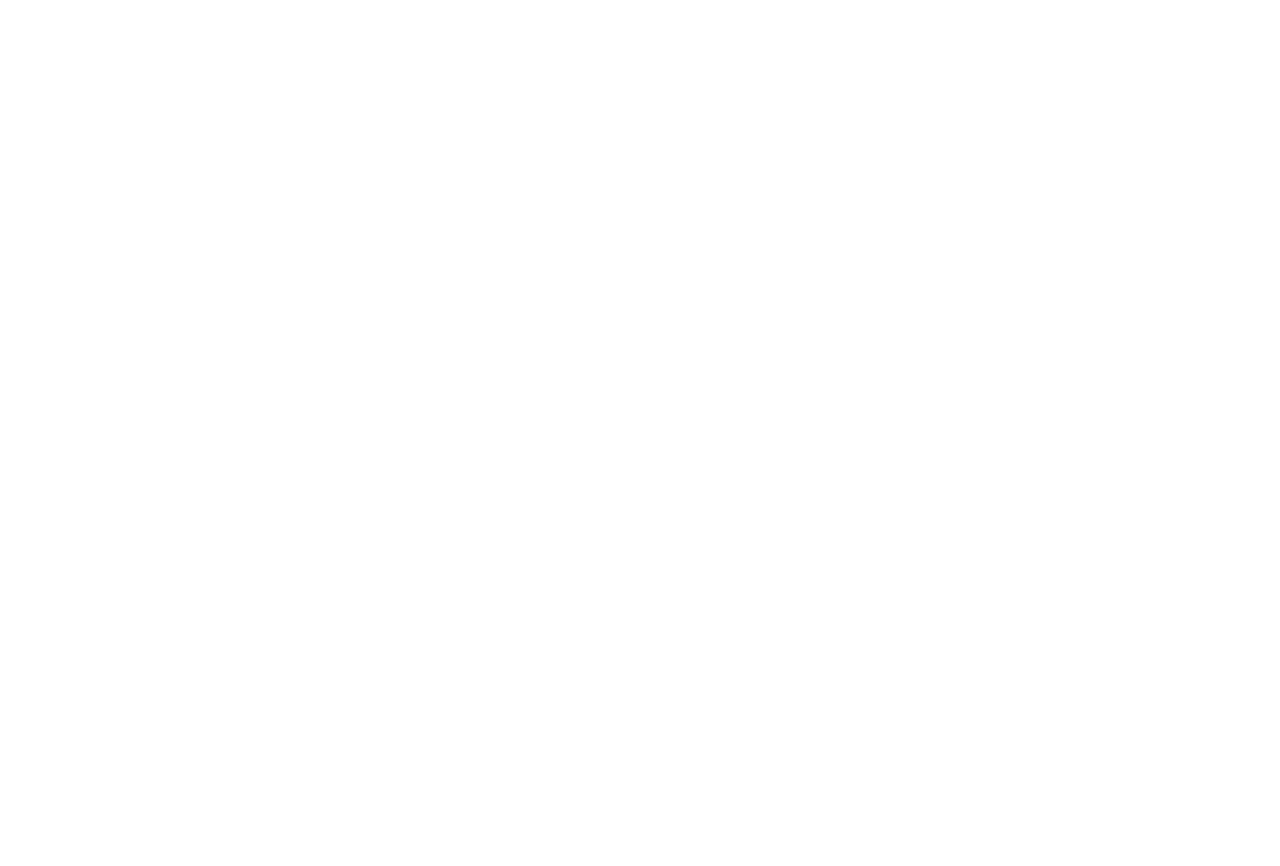
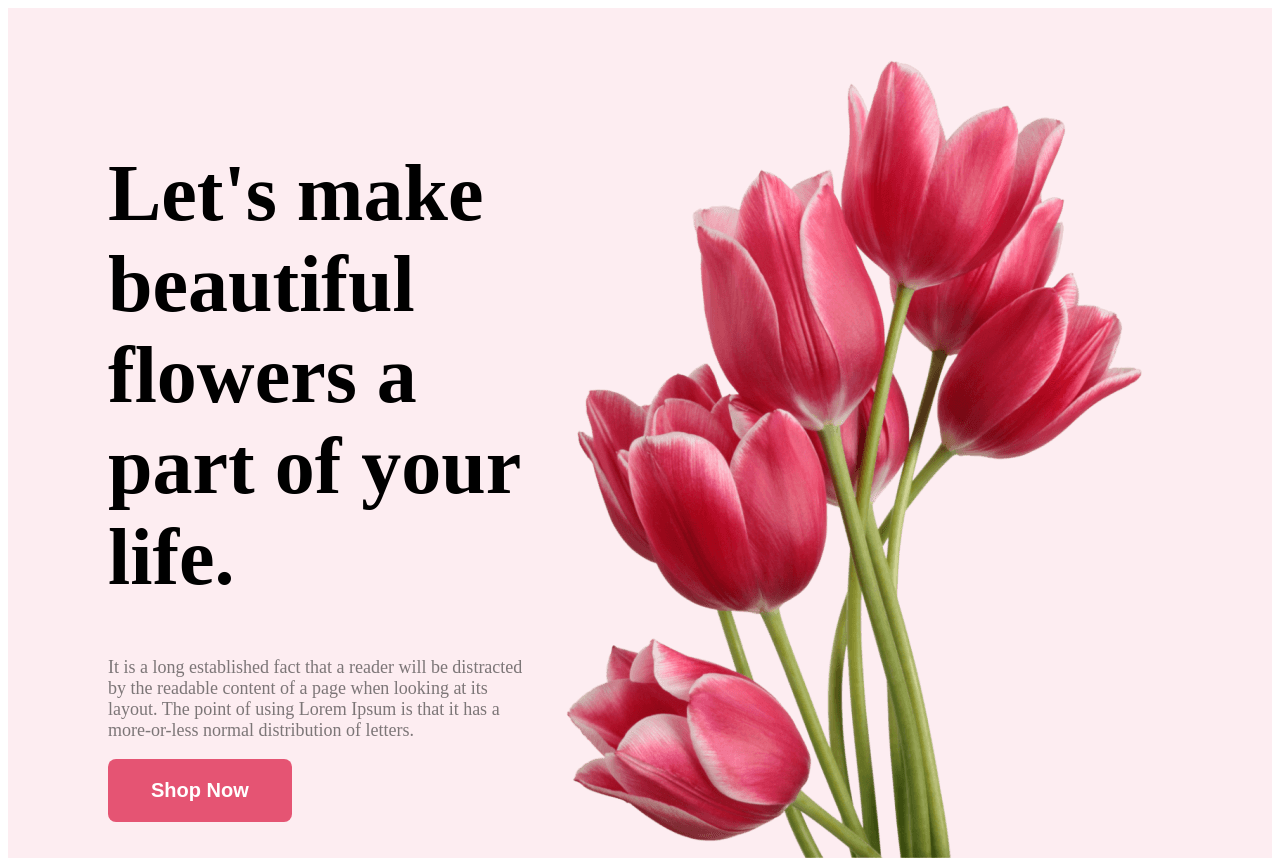
Before and after one commit to Salim-3/flower-shop-assignment, a plain HTML site: page index.html in a window 1280 px wide. Before the commit the page ends 800 px from the top, so only its background shows below. Drawn offline with Linux system fonts and the light colour scheme.

Commit message:
banner content

```diff
--- a/index.html
+++ b/index.html
@@ -3,10 +3,22 @@
 <head>
     <meta charset="UTF-8">
     <meta name="viewport" content="width=device-width, initial-scale=1.0">
-    <title>Document</title>
+    <title>Flower Shop</title>
     <link rel="stylesheet" href="styles/style.css">
 </head>
 <body>
+    <header class="header">
+        <div class="banner">
+           <div class="banner-content">
+            <h1 class="banner-title">Let's make beautiful flowers a part of your life.</h1>
+            <p class="banner-description">It is a long established fact that a reader will be distracted by the readable content of a page when looking at its layout. The point of using Lorem Ipsum is that it has a more-or-less normal distribution of letters.</p>
+            <button class="btn-primary">Shop Now</button>
+        </div>
+        <img class="profile-pic" src="Flower Asset/pngwing 10.png" alt="">
+    </div>
+    </header>
 
+<main></main>
+<footer></footer>
 </body>
 </html>
--- a/styles/style.css
+++ b/styles/style.css
@@ -0,0 +1,41 @@
+/*header releated style*/
+.header {
+    background: rgba(229, 84, 115, 0.10);
+}
+
+.banner {
+    padding: 50px 100px 0px 100px;
+    display: flex;
+    align-items: center;
+}
+
+.banner .profile-pic {
+    width: 635px;
+}
+
+.banner-title {
+    font-size: 80px;
+    font-weight: 800;
+    margin-bottom: 25;
+}
+
+.btn-primary {
+    border-radius: 8px;
+    background: #E55473;
+    border: 0;
+    color: #FFF;
+    font-size: 20px;
+    font-weight: 700;
+    padding: 20px 43px;
+}
+
+.banner-content {
+    max-width: 1920px;
+}
+
+.banner-description {
+    color: rgba(39, 39, 39, 0.60);
+    font-size: 18px;
+    font-weight: 400;
+    margin-bottom: 32;
+}
```
